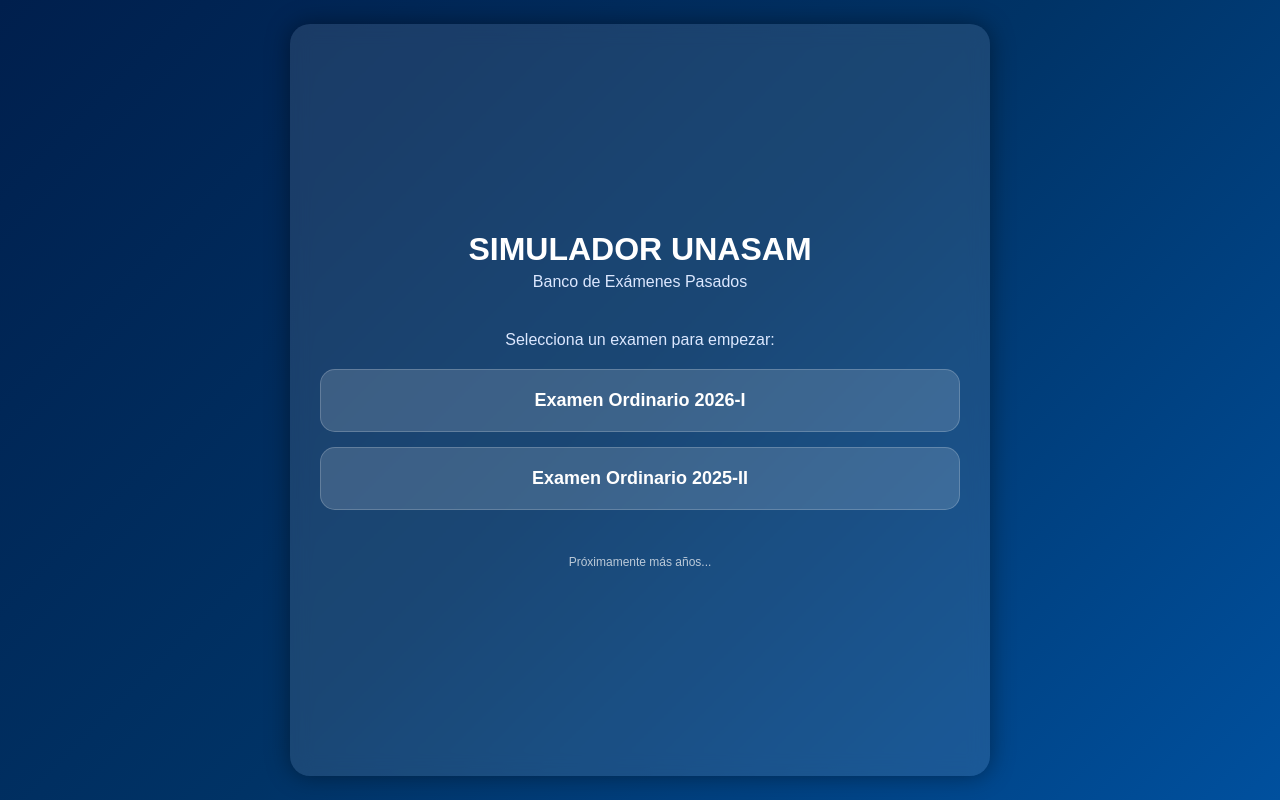
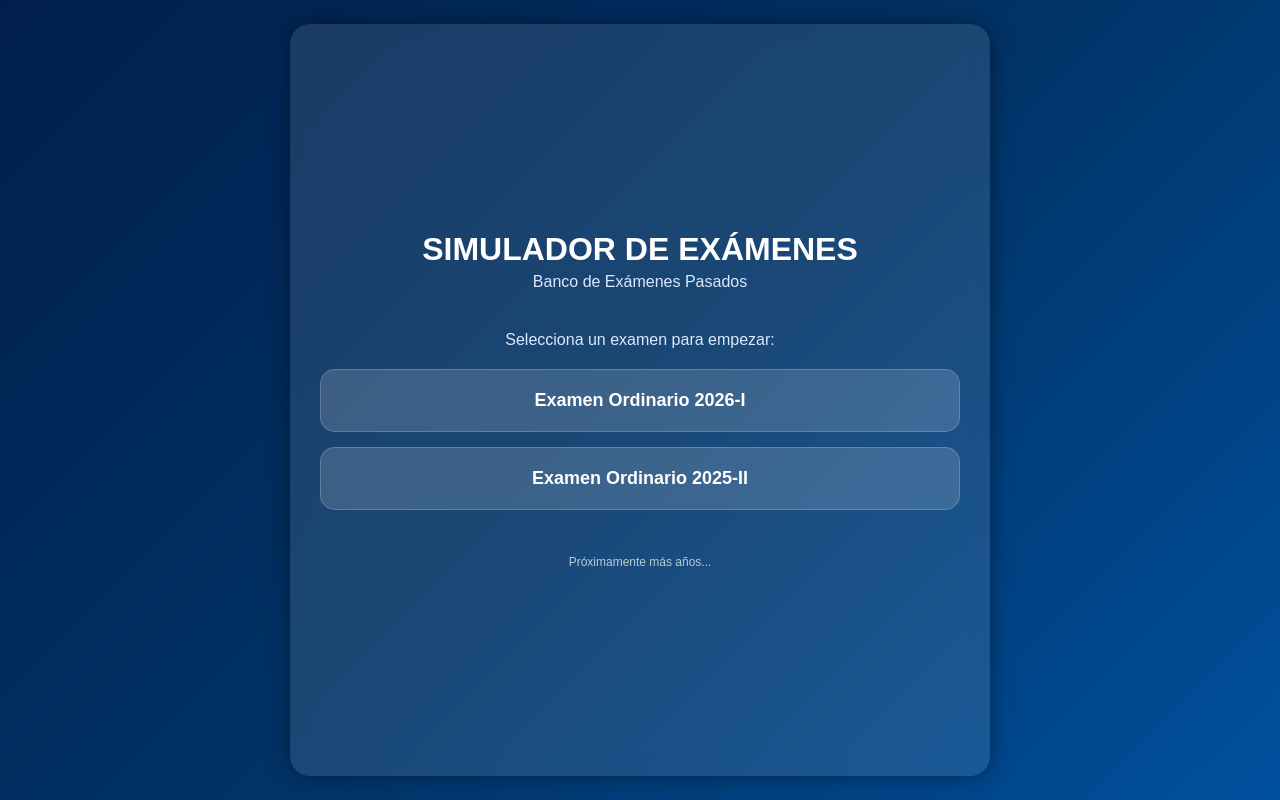
Before and after one commit to KevinAguilar012/simulador, a website: page index.html in a window 1280 px wide. Drawn offline with Linux system fonts and the light colour scheme.

Commit message:
cambio de nombre

```diff
--- a/index.html
+++ b/index.html
@@ -3,7 +3,7 @@
 <head>
     <meta charset="UTF-8">
     <meta name="viewport" content="width=device-width, initial-scale=1.0">
-    <title>Simulador UNASAM</title>
+    <title>Simulador de Exámenes</title>
     <link rel="stylesheet" href="style.css">
 </head>
 <body>
@@ -15,7 +15,7 @@
             ========================================== -->
         <div id="pantalla-inicio">
             <div class="encabezado">
-                <h1>SIMULADOR UNASAM</h1>
+                <h1>SIMULADOR DE EXÁMENES</h1>
                 <p>Banco de Exámenes Pasados</p>
             </div>
 
@@ -37,7 +37,7 @@
         <div id="pantalla-juego" style="display: none; flex-direction: column; height: 100%;">
             <div class="encabezado">
                 <div id="materiaActual" class="etiqueta-materia">Cargando materia...</div>
-                <h1>SIMULADOR UNASAM</h1>
+                <h1>SIMULADOR DE EXÁMENES</h1>
                 <p id="subtituloExamen">Examen de Admisión</p>
             </div>
 
```
